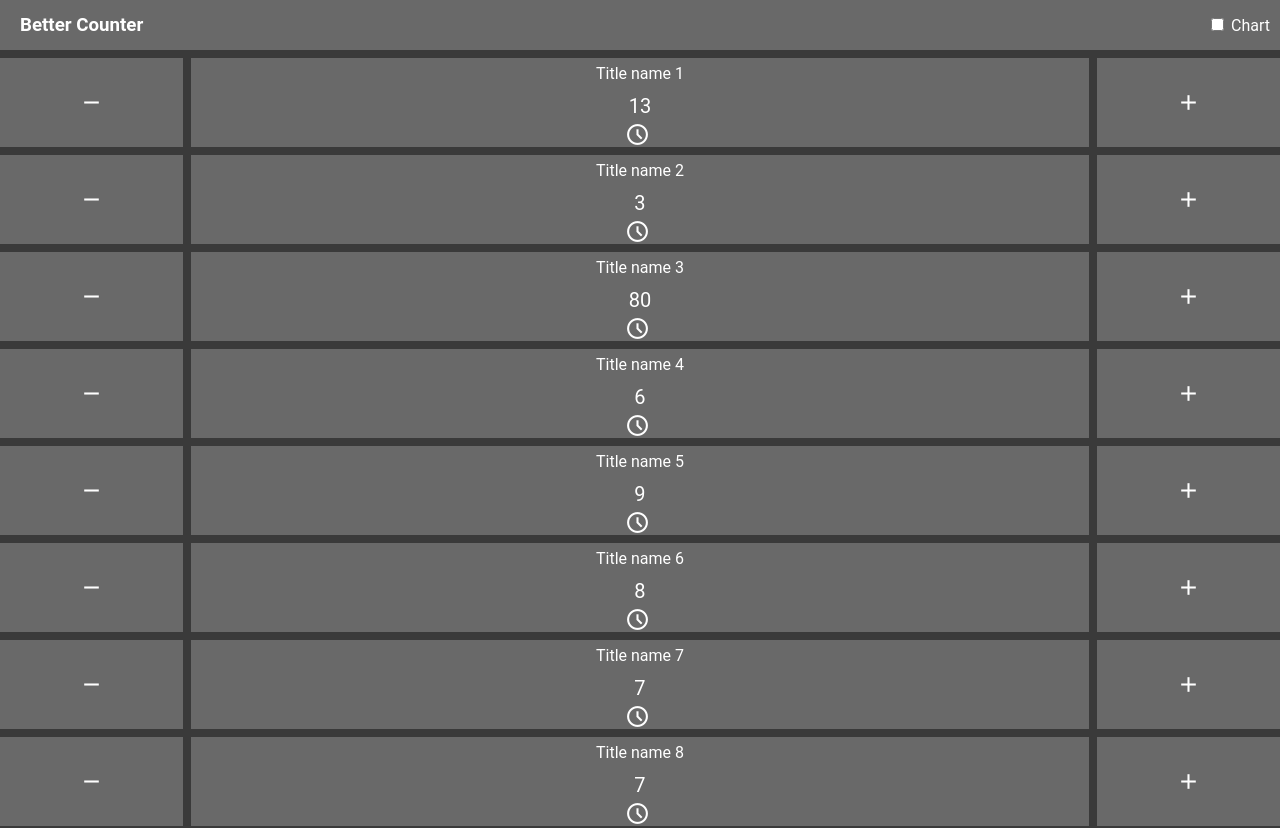
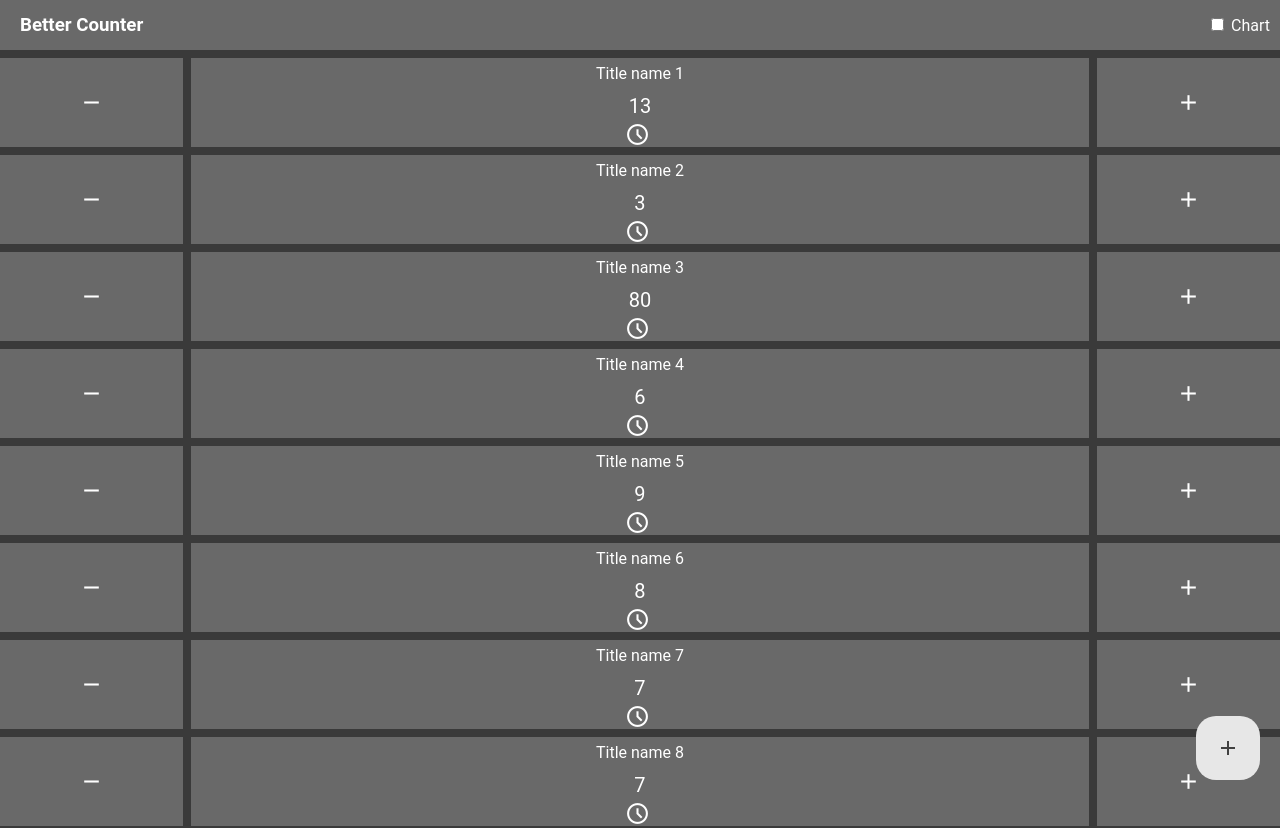
Before and after one commit to Roohollah81/better-counter, a SvelteKit app in the folder my-app/: page / in a window 1280 px wide. Shown: the top 828 px of the page. Built offline with nearby package versions, Linux system fonts and the light colour scheme.

Commit message:
add new content button

```diff
--- a/my-app/src/routes/+page.svelte
+++ b/my-app/src/routes/+page.svelte
@@ -46,6 +46,14 @@
 		></Row>
 	{/each}
 </div>
+<button
+	class="add-content"
+	on:click={() => {
+		addNewContent();
+	}}
+>
+	<span class="material-symbols-outlined"> add </span>
+</button>
 {#if showSidebar}
 	<div class="sidebar" transition:fly={{ y: 200, duration: 200 }}>
 		<h3 class="sidebar-title" style="bold">{selectedTitle}</h3>
@@ -61,15 +69,12 @@
 		justify-content: space-between;
 		background-color: var(--items-color);
 	}
-
 	.head-title {
 		margin-left: 20px;
 	}
-
 	.show-sidebar-checkbox {
 		margin-right: 10px;
 	}
-
 	.rows {
 		width: 100%;
 		color: white;
@@ -77,7 +82,6 @@
 		gap: var(--items-gap);
 		flex-direction: column;
 	}
-
 	.sidebar {
 		left: 0;
 		right: 0;
@@ -88,8 +92,19 @@
 		animation: all 0.2s;
 		background-color: #414141;
 	}
-
 	.sidebar-title {
 		margin: 10px;
 	}
+	.add-content {
+		position: fixed;
+		bottom: 20px;
+		right: 20px;
+		padding: 20px 20px;
+		background-color: #e7e7e7;
+		color: #414141;
+		border: none;
+		border-radius: 20px;
+		cursor: pointer;
+		font-size: 0px;
+	}
 </style>
```
